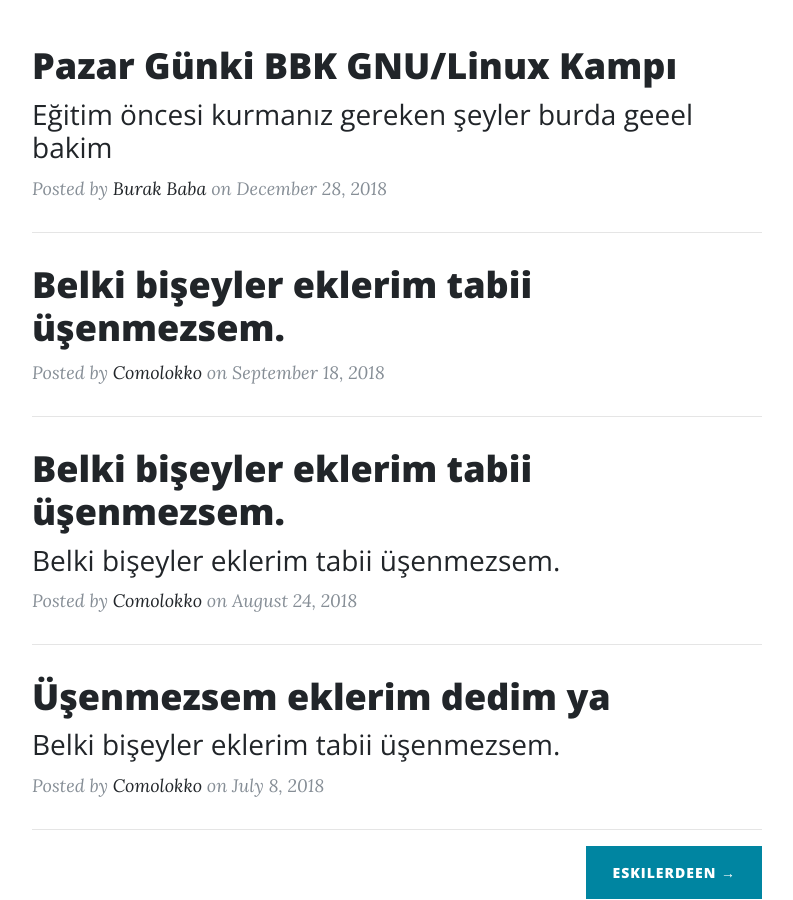
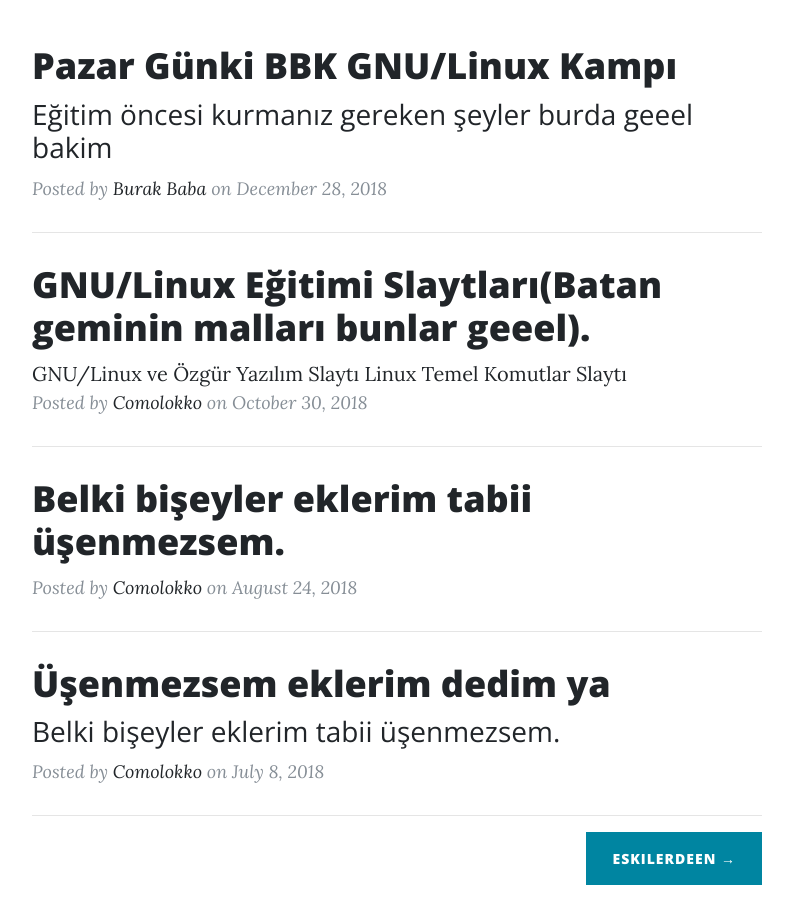
Before and after one commit to burakyegin/burakyegin.github.io, a Jekyll site: the page index.html, which Jekyll copies as it is, in a window 1280 px wide and 900 px high, scrolled down 568 px. Shown: the whole window, without its empty margins (243-1036 px from the left). Built offline with Jekyll 4.4.1, drawn with Linux system fonts in a browser that asks for light colours.

Commit message:
Update index.html

```diff
--- a/index.html
+++ b/index.html
@@ -88,17 +88,19 @@
           <div class="post-preview">
             <a href="#">
               <h2 class="post-title">
-                Belki bişeyler eklerim tabii üşenmezsem.
+                GNU/Linux Eğitimi Slaytları(Batan geminin malları bunlar geeel).
               </h2>
+              <a href="GNULinux-Sunu.pptx" download>GNU/Linux ve Özgür Yazılım Slaytı</a>
+              	<a href="Linux Temel Komutlar.pptx" download>Linux Temel Komutlar Slaytı</a>
             </a>
             <p class="post-meta">Posted by
               <a href="#">Comolokko</a>
-              on September 18, 2018</p>
+              on October 30, 2018</p>
           </div>
           <hr>
           <div class="post-preview">
             <a href="#">
-              <h2 class="post-title">
+              <h2 class="post-title
                 Belki bişeyler eklerim tabii üşenmezsem.
               </h2>
               <h3 class="post-subtitle">
```
